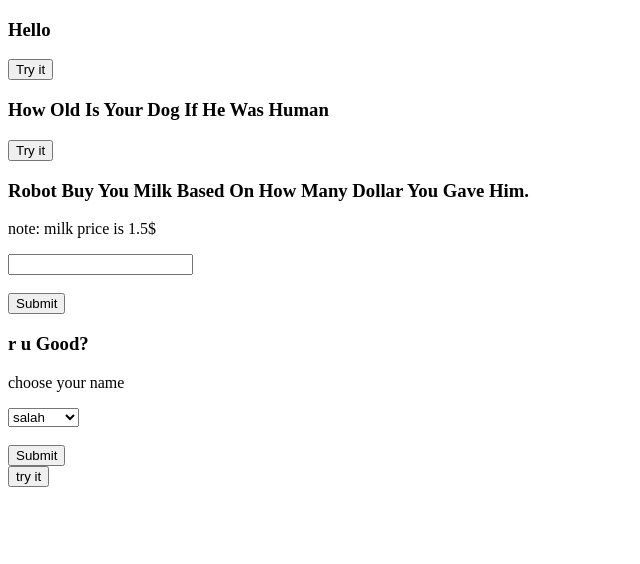
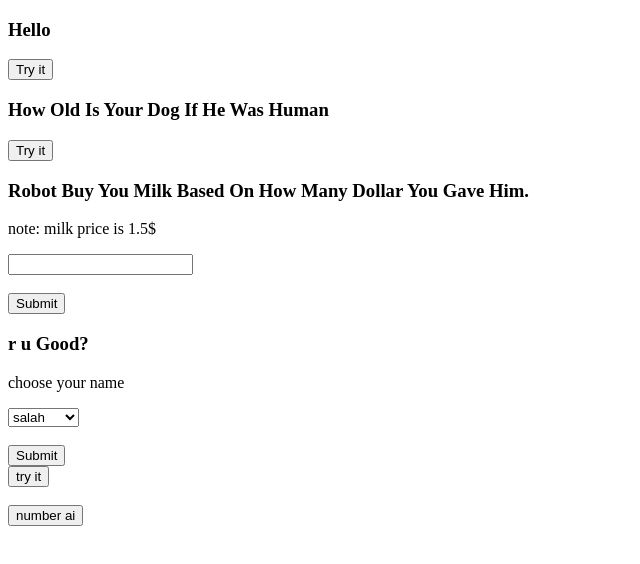
Before and after one commit to alifadelmahdi/js-programs, a plain HTML site: page index.html in a window 1280 px wide. Shown: the whole page, without its empty margins (0-640 px from the left). Drawn offline with Linux system fonts and the light colour scheme.

Commit message:
Update index.html

```diff
--- a/index.html
+++ b/index.html
@@ -48,6 +48,9 @@
 <!--  Test    -->
     <button onclick="freeze()">try it</button>
 
+    <br> <br>
+    <button onclick="aiNumberGuesser()">number ai</button>
+
 
 </body>
 </html>
```
